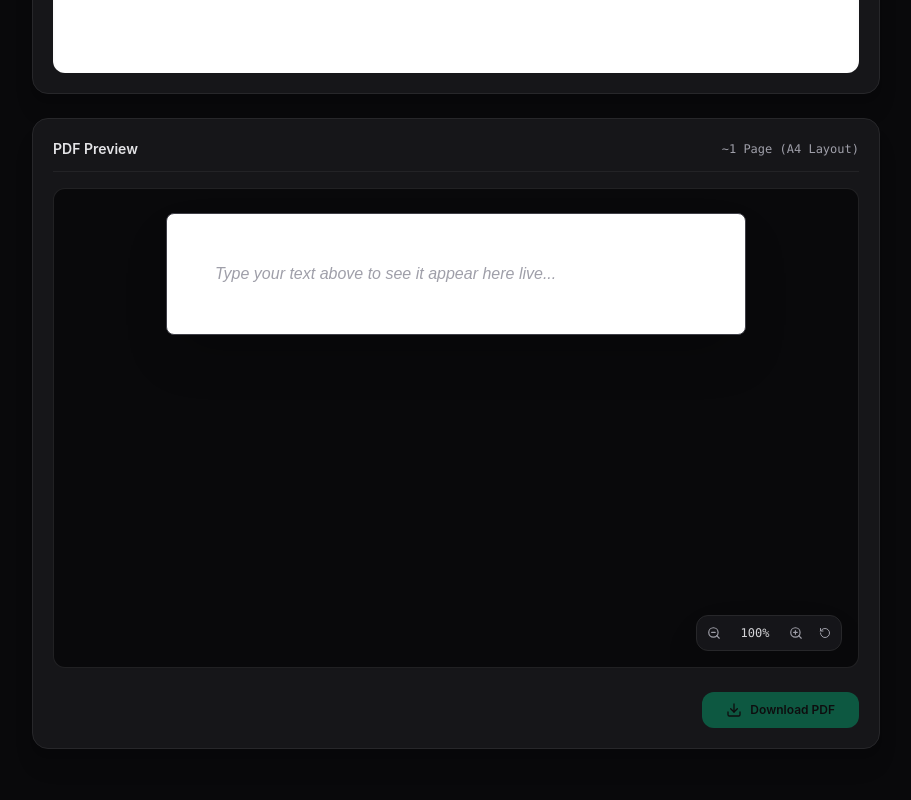
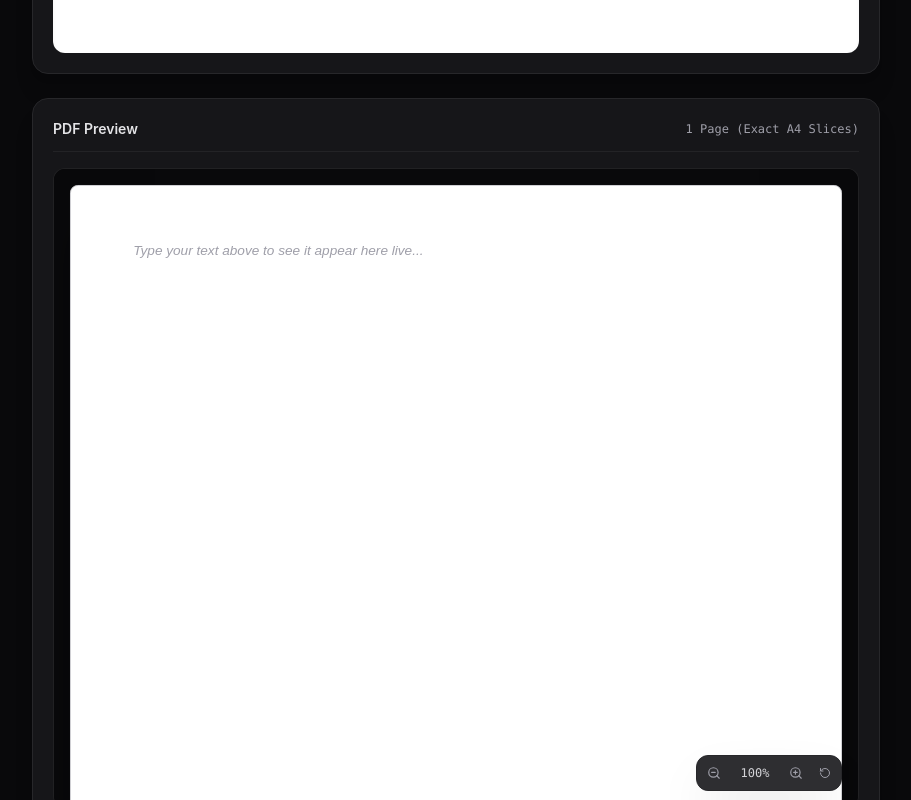
Before and after one commit to aniketgawandew65-pdf/privacy-pdf, a React (Vite) app: page /text-to-pdf in a window 1280 px wide. Shown: the part 1380-2180 px from the top of the page, without its empty margins (184-1095 px from the left). Built offline with nearby package versions, Linux system fonts and the light colour scheme.

Commit message:
Fix(text-to-pdf): align preview sheet dimensions 1:1 with PDF engine to match page splits

```diff
--- a/src/App.tsx
+++ b/src/App.tsx
@@ -605,7 +605,7 @@ export default function App() {
               {/* Single Live Build Indicator */}
         <div className="flex items-center justify-center gap-1.5 py-3 text-[11px] text-zinc-500 font-mono select-none border-t border-zinc-900 mt-6">
           <span className="w-1.5 h-1.5 rounded-full bg-emerald-500 animate-pulse"></span>
-          <span>Live Build: 03:35 PM</span>
+          <span>Live Build: 03:51 PM</span>
         </div>
       </footer>
 
--- a/src/components/TextToPdf.tsx
+++ b/src/components/TextToPdf.tsx
@@ -32,7 +32,9 @@ import { PDFDocument, rgb, StandardFonts } from "pdf-lib";
 import html2canvas from "html2canvas";
 
 const STORAGE_KEY = "privacy_pdf_text_editor_draft";
-const A4_PAGE_HEIGHT_PX = 1010; // A4 content height threshold per page
+// Standard A4 CSS pixel dimensions matching 595.28pt x 841.89pt at 96 DPI
+const A4_WIDTH_PX = 794;
+const A4_PAGE_HEIGHT_PX = 1122.5;
 
 const FONT_OPTIONS = [
   { label: "Sans-Serif (Modern)", value: "Arial, Helvetica, sans-serif" },
@@ -61,11 +63,14 @@ export const TextToPdf: React.FC<any> = () => {
   const [isProcessing, setIsProcessing] = useState<boolean>(false);
   const [downloadUrl, setDownloadUrl] = useState<string | null>(null);
   const [error, setError] = useState<string | null>(null);
-  const [editorPageBreaks, setEditorPageBreaks] = useState<number[]>([]);
-  const [previewPageBreaks, setPreviewPageBreaks] = useState<number[]>([]);
+
+  const [fitScale, setFitScale] = useState<number>(0.5);
+  const [previewHeight, setPreviewHeight] = useState<number>(1123);
+  const [pageBreaks, setPageBreaks] = useState<number[]>([]);
 
   const editorRef = useRef<HTMLDivElement | null>(null);
-  const previewRef = useRef<HTMLDivElement | null>(null);
+  const previewOuterRef = useRef<HTMLDivElement | null>(null);
+  const previewSheetRef = useRef<HTMLDivElement | null>(null);
   const savedRangeRef = useRef<Range | null>(null);
 
   // 1. Auto-restore draft from localStorage
@@ -82,7 +87,7 @@ export const TextToPdf: React.FC<any> = () => {
     } catch (_) {}
   }, []);
 
-  // 2. Mobile selection lock: captures selection so toolbar taps never lose highlighted words
+  // 2. Track mobile selection range for font sizing
   useEffect(() => {
     const handleSelectionChange = () => {
       const sel = window.getSelection();
@@ -100,29 +105,26 @@ export const TextToPdf: React.FC<any> = () => {
     return () => document.removeEventListener("selectionchange", handleSelectionChange);
   }, []);
 
-  // 3. Calculate transparent page boundary lines based on content height
-  const updatePageBreaks = useCallback(() => {
-    if (editorRef.current) {
-      const scrollH = editorRef.current.scrollHeight;
+  // 3. Keep Preview scale responsive and recalculate exact 1:1 page boundaries
+  const updatePreviewLayout = useCallback(() => {
+    if (previewOuterRef.current) {
+      const availableW = previewOuterRef.current.clientWidth - 32;
+      const baseScale = Math.min(1, Math.max(0.2, availableW / A4_WIDTH_PX));
+      setFitScale(baseScale);
+    }
+    if (previewSheetRef.current) {
+      const scrollH = previewSheetRef.current.scrollHeight;
+      setPreviewHeight(Math.max(1123, scrollH));
       const totalPages = Math.max(1, Math.ceil(scrollH / A4_PAGE_HEIGHT_PX));
       const breaks: number[] = [];
       for (let i = 1; i < totalPages; i++) {
-        breaks.push(i * A4_PAGE_HEIGHT_PX);
+        breaks.push(Math.round(i * A4_PAGE_HEIGHT_PX));
       }
-      setEditorPageBreaks(breaks);
-    }
-    if (previewRef.current) {
-      const scrollH = previewRef.current.scrollHeight;
-      const totalPages = Math.max(1, Math.ceil(scrollH / A4_PAGE_HEIGHT_PX));
-      const breaks: number[] = [];
-      for (let i = 1; i < totalPages; i++) {
-        breaks.push(i * A4_PAGE_HEIGHT_PX);
-      }
-      setPreviewPageBreaks(breaks);
+      setPageBreaks(breaks);
     }
   }, []);
 
-  // 4. 0ms instant synchronization + auto-save
+  // 4. Instant 0ms synchronization + auto-save
   const syncContent = () => {
     if (!editorRef.current) return;
     const html = editorRef.current.innerHTML;
@@ -132,7 +134,7 @@ export const TextToPdf: React.FC<any> = () => {
     try {
       localStorage.setItem(STORAGE_KEY, html);
     } catch (_) {}
-    setTimeout(updatePageBreaks, 40);
+    setTimeout(updatePreviewLayout, 40);
   };
 
   useEffect(() => {
@@ -141,14 +143,20 @@ export const TextToPdf: React.FC<any> = () => {
     const observer = new MutationObserver(() => syncContent());
     observer.observe(el, { childList: true, subtree: true, characterData: true });
     return () => observer.disconnect();
-  }, [updatePageBreaks]);
+  }, [updatePreviewLayout]);
+
+  useEffect(() => {
+    updatePreviewLayout();
+    window.addEventListener("resize", updatePreviewLayout);
+    return () => window.removeEventListener("resize", updatePreviewLayout);
+  }, [content, fontSize, selectedFont, updatePreviewLayout]);
 
   const formatDoc = (cmd: string, val: string = "") => {
     document.execCommand(cmd, false, val);
     syncContent();
   };
 
-  // 5. Individual word/sentence font size formatting (preserves selection on mobile)
+  // 5. Individual word/sentence font size formatting
   const handleFontSizeChange = (size: number) => {
     setFontSize(size);
 
@@ -203,7 +211,7 @@ export const TextToPdf: React.FC<any> = () => {
     setShowColorPicker(false);
   };
 
-  // 6. Manual Page Break: Invisible CSS divider
+  // 6. Manual Page Break
   const handleInsertPageBreak = () => {
     const breakHtml = '<div class="doc-page-break" contenteditable="false" style="page-break-before: always; break-before: page; margin: 24px 0; border-top: 2px dashed #10b981; height: 0; user-select: none;"></div><p><br></p>';
     formatDoc("insertHTML", breakHtml);
@@ -217,15 +225,14 @@ export const TextToPdf: React.FC<any> = () => {
       setContent("");
       setCharCount(0);
       setDownloadUrl(null);
-      setEditorPageBreaks([]);
-      setPreviewPageBreaks([]);
+      setPageBreaks([]);
       try {
         localStorage.removeItem(STORAGE_KEY);
       } catch (_) {}
     }
   };
 
-  // 7. Multi-Page A4 PDF Generator
+  // 7. Multi-Page A4 PDF Generator matching preview dimensions 1:1
   const handleDownload = async () => {
     if (!editorRef.current) return;
     const plainText = editorRef.current.innerText.trim();
@@ -241,7 +248,7 @@ export const TextToPdf: React.FC<any> = () => {
     iframe.style.position = "fixed";
     iframe.style.left = "-9999px";
     iframe.style.top = "0";
-    iframe.style.width = "794px"; // Standard A4 width at 96 DPI
+    iframe.style.width = "794px";
     iframe.style.height = "1123px";
     iframe.style.border = "none";
     document.body.appendChild(iframe);
@@ -303,7 +310,7 @@ export const TextToPdf: React.FC<any> = () => {
             </style>
           </head>
           <body>
-            <div>${cleanHtml}</div>
+            <div id="render-content">${cleanHtml}</div>
           </body>
         </html>
       `);
@@ -388,7 +395,7 @@ export const TextToPdf: React.FC<any> = () => {
           height: pageHeightPt,
         });
 
-        // Top margin header
+        // Clean page number header
         page.drawText(`Page ${p + 1} of ${totalPages}`, {
           x: pageWidthPt - 95,
           y: pageHeightPt - 28,
@@ -415,7 +422,8 @@ export const TextToPdf: React.FC<any> = () => {
   };
 
   const hasContent = content && content.replace(/<[^>]*>/g, "").trim().length > 0;
-  const totalPagesEst = Math.max(1, editorPageBreaks.length + 1);
+  const totalPagesEst = Math.max(1, pageBreaks.length + 1);
+  const effectiveScale = fitScale * zoom;
 
   return (
     <div className="w-full max-w-5xl mx-auto p-4 sm:p-6 text-white space-y-6 select-none">
@@ -702,7 +710,7 @@ export const TextToPdf: React.FC<any> = () => {
           </button>
         </div>
 
-        {/* Input Editor with Transparent Dynamic Page Guides */}
+        {/* Input Editor */}
         <div className="relative w-full rounded-xl overflow-hidden bg-white shadow-inner">
           <div
             ref={editorRef}
@@ -712,71 +720,83 @@ export const TextToPdf: React.FC<any> = () => {
             onPaste={() => setTimeout(syncContent, 0)}
             style={{ fontFamily: selectedFont }}
             data-placeholder="Start typing your document here..."
-            className="relative z-0 w-full min-h-[380px] max-h-[580px] overflow-y-auto text-zinc-900 p-8 sm:p-12 focus:outline-none focus:ring-2 focus:ring-emerald-500/50 text-left text-sm sm:text-base leading-relaxed break-words select-text cursor-text [&_ul]:list-disc [&_ul]:pl-6 [&_ul]:my-2 [&_ol]:list-decimal [&_ol]:pl-6 [&_ol]:my-2 [&_li]:my-1"
+            className="relative z-0 w-full min-h-[360px] max-h-[540px] overflow-y-auto text-zinc-900 p-8 sm:p-12 focus:outline-none text-left text-sm sm:text-base leading-relaxed break-words select-text cursor-text [&_ul]:list-disc [&_ul]:pl-6 [&_ul]:my-2 [&_ol]:list-decimal [&_ol]:pl-6 [&_ol]:my-2 [&_li]:my-1"
           />
-
-          {/* Dynamic Transparent Page Boundary Lines (Visible only while editing) */}
-          {editorPageBreaks.map((topPos, idx) => (
-            <div
-              key={idx}
-              style={{ top: `${topPos}px` }}
-              className="absolute left-0 right-0 pointer-events-none z-10 flex items-center select-none px-6 opacity-60 -translate-y-1/2"
-            >
-              <div className="w-full border-t border-dashed border-zinc-400" />
-              <span className="shrink-0 mx-2 px-2 py-0.5 text-[10px] font-mono text-zinc-500 bg-zinc-100/90 border border-zinc-300 rounded shadow-sm">
-                Page {idx + 2} Starts
-              </span>
-              <div className="w-full border-t border-dashed border-zinc-400" />
-            </div>
-          ))}
         </div>
       </div>
 
-      {/* Bottom Live PDF Preview Card (Smooth Natural Scrolling) */}
+      {/* Bottom Live PDF Preview Card with 1:1 Aligned A4 Dimensions */}
       <div className="bg-zinc-900/90 border border-zinc-800 rounded-2xl p-4 sm:p-5 shadow-xl flex flex-col gap-4">
         <div className="flex items-center justify-between pb-3 border-b border-zinc-800/80">
           <span className="font-semibold text-sm text-zinc-200">PDF Preview</span>
           <span className="text-xs text-zinc-400 font-mono">
-            ~{totalPagesEst} {totalPagesEst === 1 ? "Page" : "Pages"} (A4 Layout)
+            {totalPagesEst} {totalPagesEst === 1 ? "Page" : "Pages"} (Exact A4 Slices)
           </span>
         </div>
 
-        {/* Scrollable A4 Preview Sheet with Matching Transparent Page Guides */}
-        <div className="relative w-full min-h-[480px] max-h-[600px] bg-zinc-950 border border-zinc-800/80 rounded-xl flex items-start justify-center p-6 overflow-y-auto">
+        {/* Responsive Outer Shell that scales the 794px A4 sheet */}
+        <div
+          ref={previewOuterRef}
+          className="relative w-full min-h-[480px] max-h-[640px] bg-zinc-950 border border-zinc-800/80 rounded-xl flex items-start justify-center p-4 overflow-y-auto overflow-x-hidden"
+        >
           <div
             style={{
-              transform: `scale(${zoom})`,
-              transformOrigin: "top center",
+              width: `${A4_WIDTH_PX * effectiveScale}px`,
+              height: `${previewHeight * effectiveScale}px`,
+              position: "relative",
+              flexShrink: 0,
+            }}
+          >
+            {/* Exactly 794px wide container matching PDF export engine 1:1 */}
+            <div
+              ref={previewSheetRef}
+              style={{
+                width: `${A4_WIDTH_PX}px`,
+                minHeight: `${A4_PAGE_HEIGHT_PX}px`,
+                padding: "56px 64px",
+                boxSizing: "border-box",
+                transform: `scale(${effectiveScale})`,
+                transformOrigin: "top left",
+                position: "absolute",
+                top: 0,
+                left: 0,
+                backgroundColor: "#ffffff",
+                color: "#18181b",
                 fontFamily: selectedFont,
+                fontSize: `${fontSize}px`,
+                lineHeight: "1.6",
+                wordBreak: "break-word",
+                boxShadow: "0 25px 50px -12px rgba(0, 0, 0, 0.5)",
+                borderRadius: "8px",
               }}
-            className="relative w-full max-w-[580px] bg-white text-zinc-900 shadow-2xl rounded-lg p-8 sm:p-12 text-left border border-zinc-700 select-text transition-transform duration-150 [&_ul]:list-disc [&_ul]:pl-6 [&_ul]:my-2 [&_ol]:list-decimal [&_ol]:pl-6 [&_ol]:my-2 [&_li]:my-1"
+              className="text-zinc-900 text-left select-text border border-zinc-300 [&_ul]:list-disc [&_ul]:pl-7 [&_ul]:my-2 [&_ol]:list-decimal [&_ol]:pl-7 [&_ol]:my-2 [&_li]:my-1"
             >
               {hasContent ? (
                 <div
-                ref={previewRef}
-                className="relative text-zinc-900 text-left leading-relaxed text-sm sm:text-base break-words select-text"
                   dangerouslySetInnerHTML={{ __html: content }}
+                  className="relative"
                 />
               ) : (
-              <p className="text-zinc-400 italic text-sm sm:text-base select-none">
+                <p className="text-zinc-400 italic text-sm select-none">
                   Type your text above to see it appear here live...
                 </p>
               )}
 
-            {/* Dynamic Transparent Page Boundary Lines inside the Preview */}
-            {previewPageBreaks.map((topPos, idx) => (
+              {/* Dynamic Transparent Page Boundary Lines (1:1 with PDF Canvas Page Slices) */}
+              {pageBreaks.map((topPos, idx) => (
                 <div
                   key={idx}
                   style={{ top: `${topPos}px` }}
-                className="absolute left-0 right-0 pointer-events-none z-10 flex items-center select-none px-6 opacity-60 -translate-y-1/2"
+                  className="absolute left-0 right-0 pointer-events-none z-10 flex items-center select-none px-8 -translate-y-1/2"
                 >
-                <div className="w-full border-t border-dashed border-zinc-400" />
-                <span className="shrink-0 mx-2 px-2 py-0.5 text-[10px] font-mono text-zinc-500 bg-zinc-100/90 border border-zinc-300 rounded shadow-sm">
-                  Page {idx + 2} Starts
+                  <div className="w-full border-t-2 border-dashed border-emerald-500/60" />
+                  <span className="shrink-0 mx-2 px-3 py-0.5 text-[11px] font-mono font-semibold text-emerald-700 bg-emerald-50 border border-emerald-300 rounded-full shadow-sm">
+                    Page {idx + 2} Starts Here
                   </span>
-                <div className="w-full border-t border-dashed border-zinc-400" />
+                  <div className="w-full border-t-2 border-dashed border-emerald-500/60" />
                 </div>
               ))}
+            </div>
           </div>
 
           {/* Floating Zoom Controls */}
```
Lines whose indentation alone changed are shown as unchanged.
